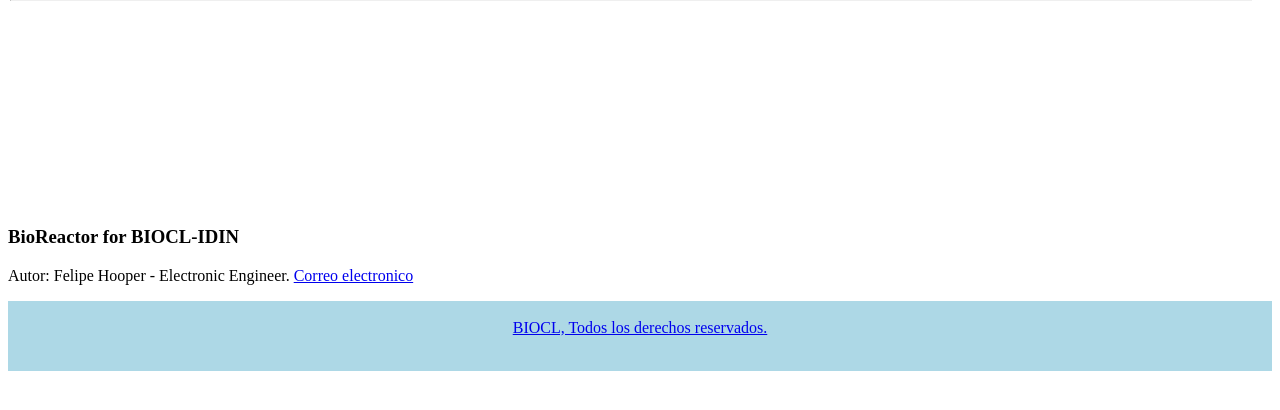
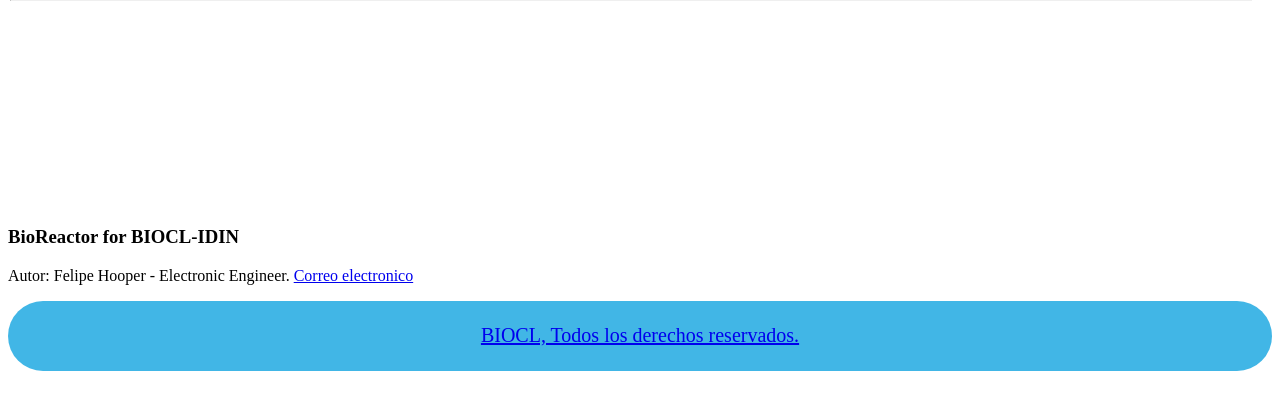
Before and after one commit to hooper2chile/vprocess2, a Flask app: page /dbase in a window 1280 px wide. Shown: the part 285-695 px from the top of the page. Run offline with Flask 2, Linux system fonts and the light colour scheme; parts of the project's set-up code (start-up, migrations or seed data) failed here and were passed over; some libraries are stand-ins or nearby versions.

Commit message:
cambios en autoclave web

```diff
--- a/static/stylesheets/style.css
+++ b/static/stylesheets/style.css
@@ -70,11 +70,12 @@ aside{
 }
 
 footer{
-  font-size: 16px;
-  background: lightblue;
+  font-size: 20px;
+  background: rgb(65, 182, 230);
   height: 70px;
   text-align: center;
   margin-top: 5px;
+  border-radius: 50px;
 }
 
 fieldset {
@@ -198,7 +199,7 @@ fieldset {
   height: 100px;
   padding: 20px;
   border: 2px solid lightblue;
-  margin-top: 2px;
+  margin-top: 6px;
   margin-right: -50px;
   text-align: left;
 
@@ -220,7 +221,7 @@ fieldset {
   margin-left: 610px;
 
   margin-top: 110px;
-  margin-bottom: -10px;
+  margin-bottom: -130px;
   border-radius: 50px;
 }
 
```
